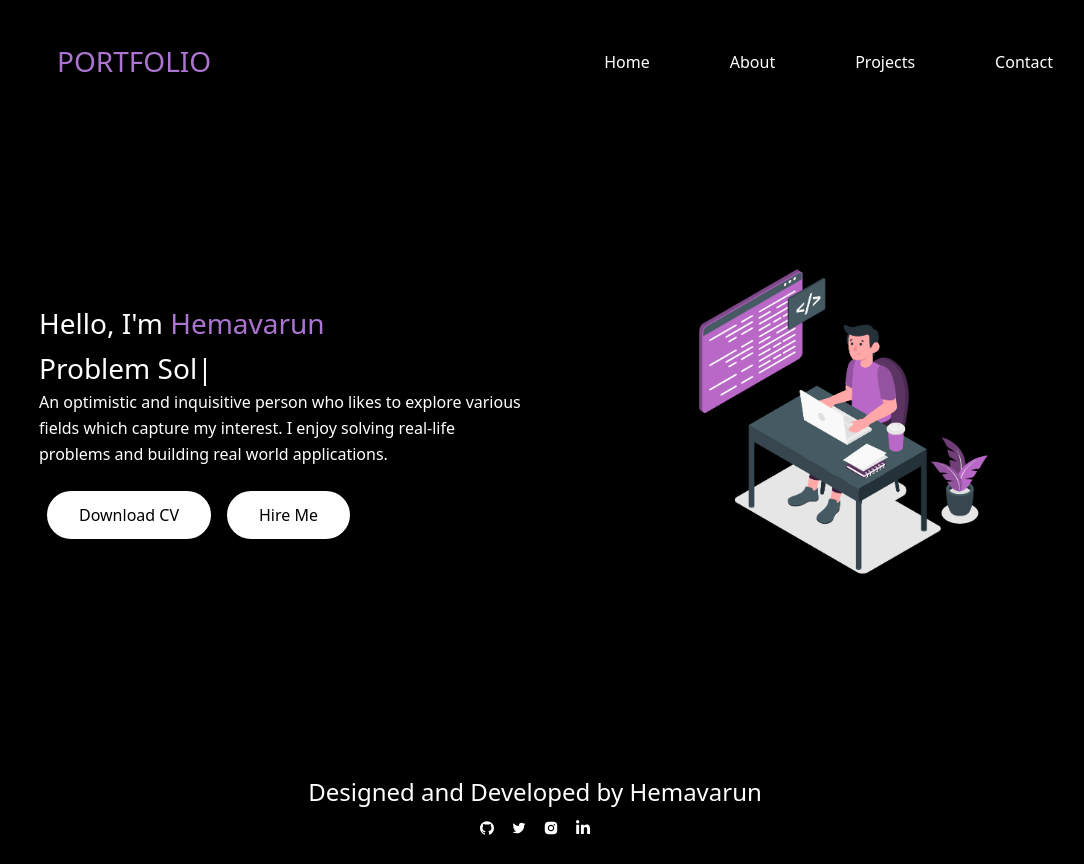
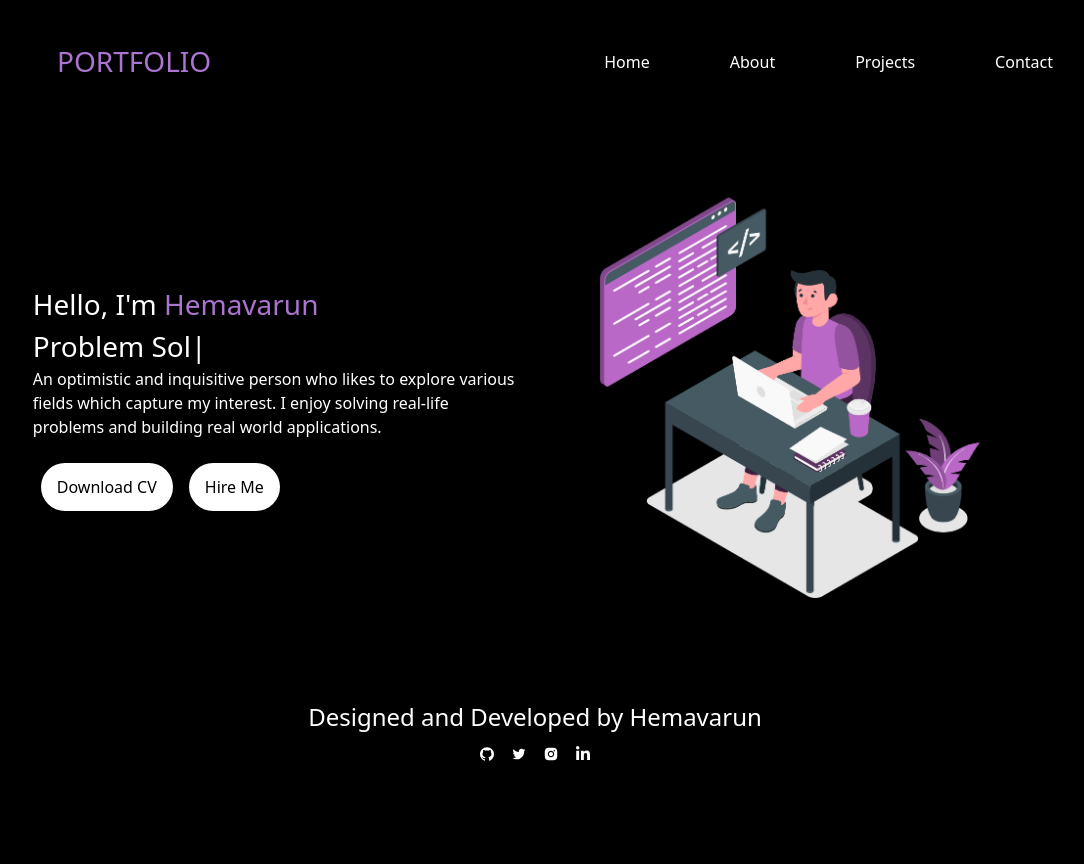
Before and after one commit to Hemavarun3/PORTFOLIO, a React (Create React App) app: page / in a window 1280 px wide. Shown: the whole page, without its empty margins (105-1189 px from the left). After the commit the page ends 800 px from the top, so only its background shows below. Built offline with nearby package versions, Linux system fonts and the light colour scheme.

Commit message:
first commit

```diff
--- a/src/App.js
+++ b/src/App.js
@@ -1,26 +1,16 @@
 import React from 'react';
-import { BrowserRouter as Router, Route, Routes, BrowserRouter} from 'react-router-dom'; // Import Routes and Navigate from react-router-dom for React 18 compatibility
-import Intro from './components/Intro/intro';
-import About from './components/About/about';
+import { Outlet} from 'react-router-dom'; // Import Routes and Navigate from react-router-dom for React 18 compatibility
 import Header from './components/Header/Navbar';
-import Projects from './components/projects/projects';
 import Footer from './components/Footer/footer';
 
 
 function App() {
   return (
-    <BrowserRouter>
       <div>
         <Header />
-        <Routes>
-          <Route path='/' element={<Intro />} />
-          <Route path="/home" element={<Intro />} />
-          <Route path="/about" element={<About />} />
-          <Route path="/projects" element={<Projects />} />
-        </Routes>
+        <Outlet />
         <Footer />
       </div>
-    </BrowserRouter>
   );
 }
 
--- a/src/components/About/about.css
+++ b/src/components/About/about.css
@@ -1,33 +1,10 @@
-
-.about{
+.row2{
+    padding: 5%;
+    display: flex;
+    flex-direction: column;
+    align-items: center;
     justify-content: center;
 }
-.column{
-    flex: 50%;
-    width: 50%;
-    height: 70vh;
-    width : 70vw;
-}
-
-
-.row1 {
-    display: flex;
-    justify-content: center;
-    padding: 4rem 12rem;
-    padding-top: 9rem;
-}
-.row2{
-    display: flex;
-    flex-direction: column;
-    justify-content: center;
-    align-items: center;
-    padding: 7rem 9rem;
-}
-.row2 h2 {
-    margin-bottom: 2rem;
-    color: rgba(178,121,216,.959);
-}
-
 
 .b1{
     font-size: 1rem;
@@ -45,8 +22,8 @@
 }
 .b2 img{
     padding-left: 5rem;
-    height: 100%;
-    width: 100%;
+    max-width: 100%;
+    max-height: 100%;
 }
 
 .hello{
@@ -75,17 +52,12 @@
 .btn:hover{
     background-color: rgba(178,121,216,.959);
 }
-.textblock{
-    display: inline;
-    color: rgba(178,121,216,.959);
-}
 
 @media screen and (max-width: 992px) {
-    .table{
-        width: 100%;
-        padding: 2rem;
-    }
     .b2{
         display: none;
     }
-  }
+    .b1{
+        width: 100%;
+    }
+}
--- a/src/components/About/about.js
+++ b/src/components/About/about.js
@@ -1,45 +1,41 @@
 import "./about.css";
 import about_img from "../../assets/about_img.png";
-import Education from './education'
+import Education from './education';
 
-function about() {
+function About() {
   return (
-    <div className="about">
-      <div className="row1">
-        <div className="column b1">
-        <h1 style={{color:'rgba(178,121,216,.959)'}}>Know More About Me</h1>
+    <div className="container">
+      <div className="row">
+        <div className="col-md-6 b1">
+          <h1 style={{ color: 'rgba(178, 121, 216, 0.959)' }}>Know More About Me</h1>
           <p style={{ textAlign: "justify" }}>
-        Hi Everyone, I am <p  className="textblock">Hemavarun </p>
-        from<p className="textblock"> Vijayawada, India.</p>
+            Hi Everyone, I am <span className="textblock">Hemavarun </span> from <span className="textblock">Vijayawada, India.</span>
             <br />
             I am currently Pursuing B.Tech ECE at LNM Institute of Information Technology.
             <br />
             <br />
             Apart from coding, some other activities that I love to do!
             <ul>
-        <li className="about-activity">
-          Playing Games
-        </li>
-        <li className="about-activity">
-           Writing Tech Blogs
-        </li>
-        <li className="about-activity">
-           Travelling
-        </li>
+              <li className="about-activity">Playing Games</li>
+              <li className="about-activity">Writing Tech Blogs</li>
+              <li className="about-activity">Travelling</li>
             </ul>
           </p>
         </div>
-        <div className="column b2">
+        <div className="col-md-6 b2">
           <center>
-            <img src={about_img} alt="introImg"></img>
+            <img src={about_img} alt="introImg" className="img-fluid" />
           </center>
         </div>
       </div>
       <div className="row2">
+        <div className="col-md-12">
           <h2>My Education</h2>
           <Education />
         </div>
       </div>
+    </div>
   );
 }
-export default about;
+
+export default About;
--- a/src/components/Header/Navbar.css
+++ b/src/components/Header/Navbar.css
@@ -11,7 +11,7 @@
 }
 .navlink{
     margin: 1rem 2rem;
-    color:white !important
+    color:white !important;
 }
 .navlink:hover{
     /* text-decoration: underline; */
--- a/src/components/Header/Navbar.js
+++ b/src/components/Header/Navbar.js
@@ -6,7 +6,7 @@ import Navbar from 'react-bootstrap/Navbar';
 
 function Header() {
   return (
-    <Navbar collapseOnSelect expand="lg" className="bg-body-tertiary header" fixed="top" >
+    <Navbar collapseOnSelect expand="lg" className="bg-body-tertiary header" >
       <Container>
         <Navbar.Brand href="#home" className='navbrand'><h3 style={{color :'rgba(178, 121, 216, 0.959) '}}>PORTFOLIO</h3></Navbar.Brand>
         <Navbar.Toggle aria-controls="responsive-navbar-nav"/>
--- a/src/components/Intro/intro.css
+++ b/src/components/Intro/intro.css
@@ -1,66 +1,40 @@
-.row {
-    display: flex;
-    justify-content: center;
-    padding: 3rem 9rem;
-    padding-top: 9rem;
+.row{
+    padding: 2rem 5%;
 }
 
-.column{
-    flex: 50%;
-    height: 100%;
-    width : 100%;
+.img-fluid{
+    max-width: 100%;
+    height: auto;
 }
 .box1{
-    font-size: 2rem;
-    font-weight: 700;
-    display: flex;
-    flex-direction: column;
-    justify-content: center;
-    line-height: 1.6;
-}
-.box2{
-    align-items: center;
     display: flex;
     flex-direction: column;
     justify-content: center;
 }
-.box2 img{
-    height: 100%;
-    width: 100%;
-    padding-left: 7rem;
-}
 
-.hello{
-    font-size: 1.75rem;
-    font-weight: 100;
-}
-.introName{
-    color: rgba(178,121,216,.959);
-}
-.introPara{
-    font-size: medium;
-    font-weight: 100;
-}
-.btn{
+.btn {
     background: white;
     color: black;
-    margin: 1rem 0;
-    padding: 0.75rem 2rem;
+    padding: 0.75rem 1rem;
     margin: 0.5rem;
     border: none;
     border-radius: 2rem;
-    -webkit-border-radius: 2rem;
-    -moz-border-radius: 2rem;
-    -ms-border-radius: 2rem;
-    -o-border-radius: 2rem;
-}
-.btn:hover{
-    background-color: rgba(178,121,216,.959);
 }
 
-@media screen and (max-width: 992px)
-{
+.btn:hover{
+    background-color: rgba(178, 121, 216, 0.959);
+}
+
+@media screen and (max-width: 992px) {
     .box2 {
         display: none;
     }
+    .row {
+        align-items: center;
+    }
+    .box1 {
+        margin-top: 7rem;
+        margin-bottom: 7rem;
+        width: 100%;
+    }
 }
--- a/src/components/Intro/intro.js
+++ b/src/components/Intro/intro.js
@@ -1,28 +1,29 @@
 import 'bootstrap/dist/css/bootstrap.min.css';
-import './intro.css'
-import introImg from '../../assets/introImg.svg'
+import './intro.css';
+import introImg from '../../assets/introImg.svg';
 import { Link } from 'react-scroll';
 import { ReactTyped } from 'react-typed';
-
 
 const MyComponent = () => {
   window.open("https://drive.google.com/file/d/1wFt-VAO4bus6Es0g_LyZDZbZywdbSpOh/view", "_self");
 };
-function intro()
-{
-    return(
+
+function intro() {
+    return (
+        <div className="container">
             <div className="row">
-        <div className="column box1">
+                <div className="col-md-6 box1">
                     <span className='hello'>Hello, <span className='introText'>I'm <span className='introName'> Hemavarun</span> <br /> <ReactTyped strings={["Software Developer","Problem Solver","Mern Stack Developer"]} typeSpeed={125} loop /></span></span>
                     <p className="introPara">An optimistic and inquisitive person who likes to explore various fields which capture my interest. I enjoy solving real-life problems
                     and building real world applications.</p>
                     <div className='btndiv'>
-          <Link><button className='btn' onClick={MyComponent}>Download CV</button></Link>
-          <Link><button className='btn'>Hire Me</button></Link>
+                        <button className='btn' onClick={MyComponent}>Download CV</button>
+                        <Link to="hire-me-section" smooth={true}><button className='btn'>Hire Me</button></Link>
                     </div>
                 </div>
-        <div className="column box2">
-           <center><img src={introImg} alt='introImg'></img></center>
+                <div className="col-md-6 box2">
+                    <center><img src={introImg} alt='introImg' className="img-fluid" /></center>
+                </div>
             </div>
         </div>
     );
--- a/src/components/projects/pcard.css
+++ b/src/components/projects/pcard.css
@@ -1,6 +1,4 @@
 .card{
-    height: 400px;
-    width: 300px;
     background-color: black;
     color: white;
     display: flex;
--- a/src/components/projects/project.css
+++ b/src/components/projects/project.css
@@ -1,3 +1,3 @@
 .card{
-    margin: 1.35rem;
+    margin: 0.5rem;
 }
--- a/src/components/projects/projects.js
+++ b/src/components/projects/projects.js
@@ -45,7 +45,7 @@ export default function Project() {
     <div className="container">
       <div className="row">
         {data.map((item) => (
-          <div className="col-lg-3 card" key={item.key}>
+          <div className="col-md-4 card" key={item.key}>
             <Pcard params={item} />
           </div>
         ))}
--- a/src/index.js
+++ b/src/index.js
@@ -1,8 +1,31 @@
 import React from 'react';
 import ReactDOM from 'react-dom/client';
 import App from './App';
+import { createBrowserRouter,RouterProvider} from "react-router-dom";
+import About from './components/About/about';
+import Intro from './components/Intro/intro';
+import Project from './components/projects/projects';
 
+
+const routes = createBrowserRouter([
+    {
+      path: "/",
+      element: <App />,
+      children :[{
+        path: "about",
+      element: <About />
+      },
+      {
+        path: "",
+      element: <Intro />
+      },
+      {
+        path: "projects",
+      element: <Project />
+      },]
+    },
+  ]);
 const root = ReactDOM.createRoot(document.getElementById('root'));
 root.render(
-    <App />
+    <RouterProvider router={routes} />
 );
```
Lines whose indentation alone changed are shown as unchanged.
